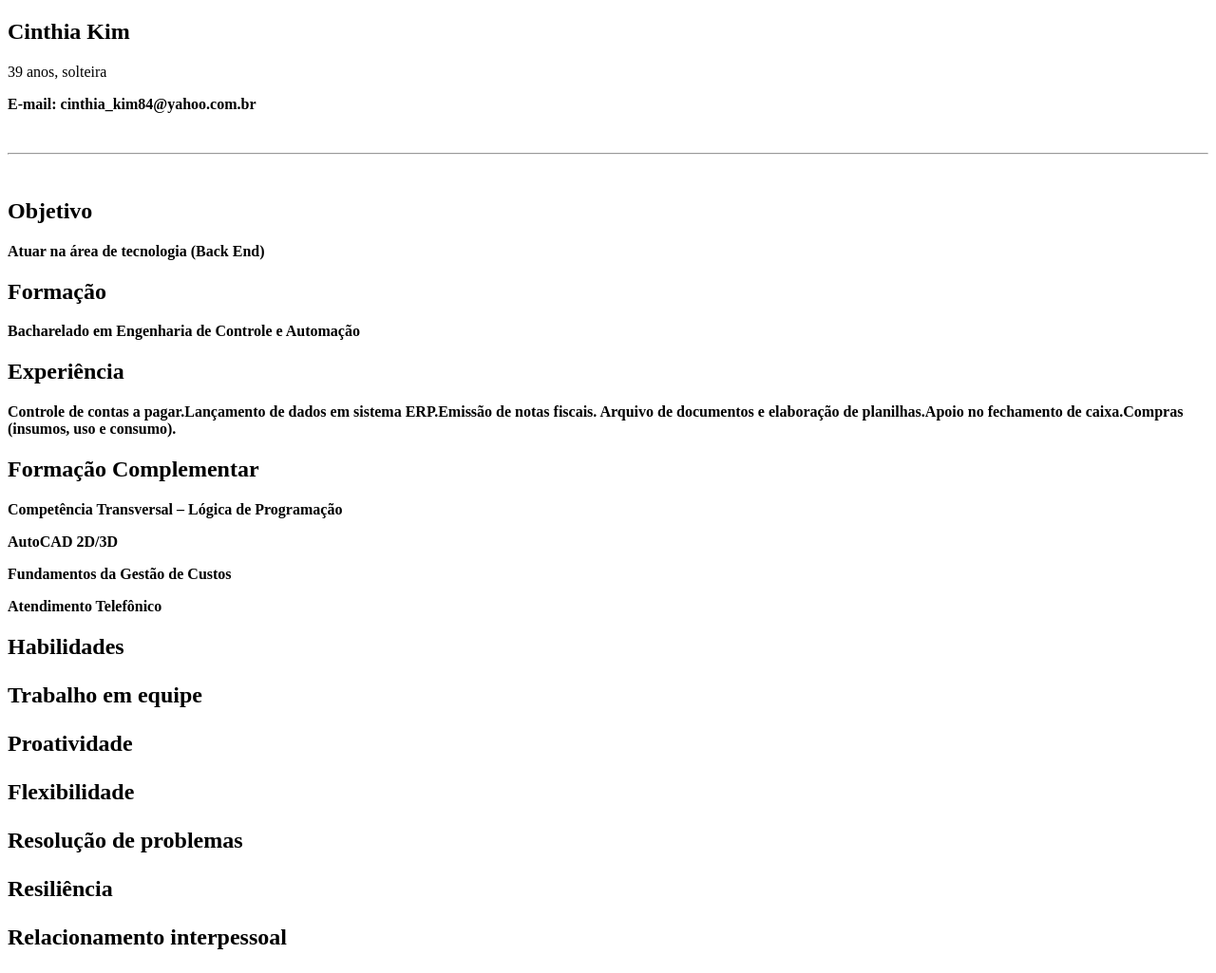
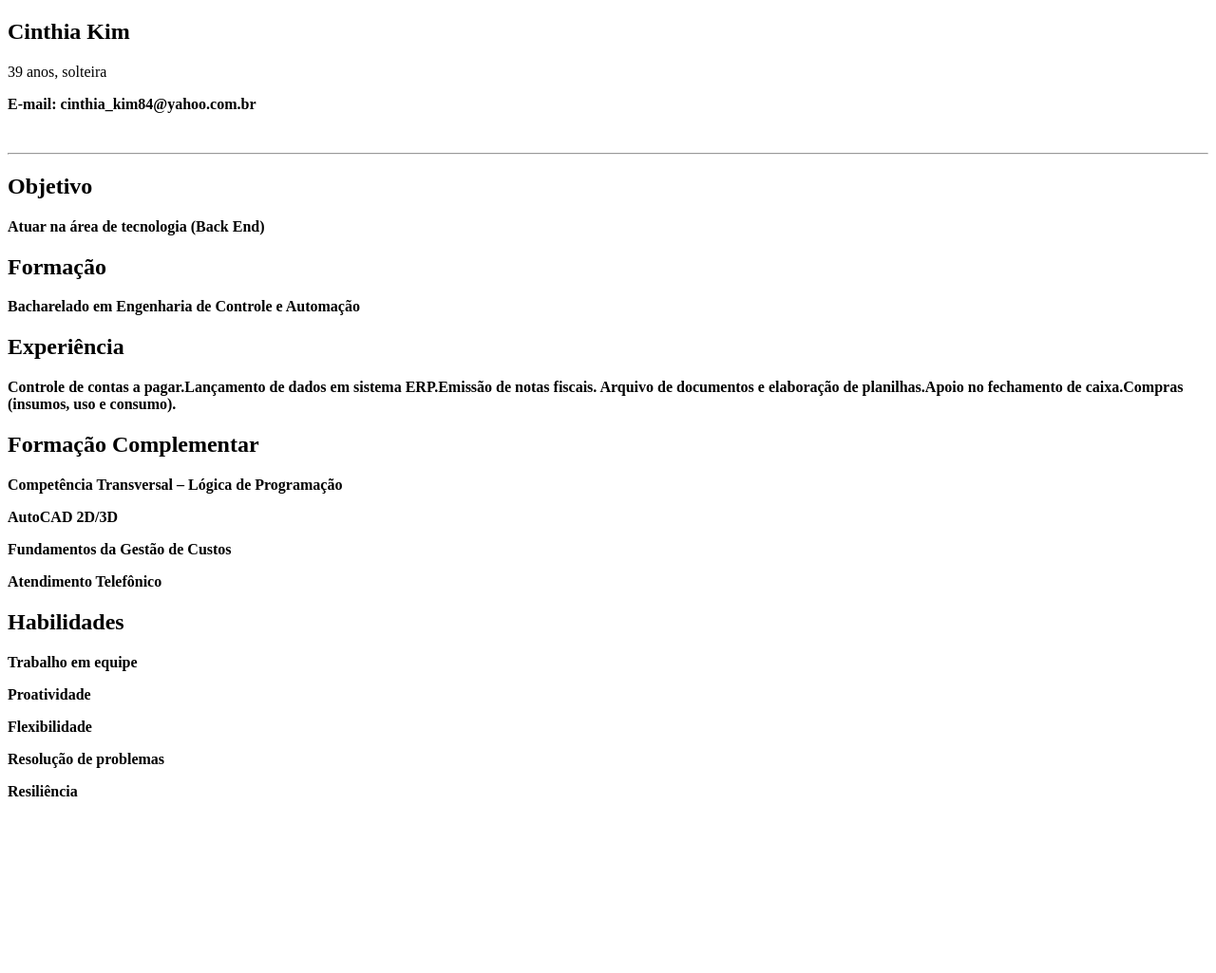
Before and after one commit to CinthiaKim/curriculo, a plain HTML site: page index.html in a window 1280 px wide. Shown: the whole page at 95% size. After the commit the page ends 859 px from the top, so only its background shows below. Drawn offline with Linux system fonts and the light colour scheme.

Commit message:
Alteração 4

```diff
--- a/index.html
+++ b/index.html
@@ -10,7 +10,6 @@
     <p><b>E-mail: <b>cinthia_kim84@yahoo.com.br</p>
     <br>
     <hr>
-    <br>
     <h2>Objetivo</h2>
     <p>Atuar na área de tecnologia (Back End)</p>
     <h2>Formação</h2>
@@ -19,16 +18,15 @@
     <p>Controle de contas a pagar.Lançamento de dados em sistema ERP.Emissão de notas fiscais.
     Arquivo de documentos e elaboração de planilhas.Apoio no fechamento de caixa.Compras (insumos, uso e consumo).</p>
     <h2>Formação Complementar</h2>
-    <p>Competência Transversal – Lógica de Programação<p>
-    <p>AutoCAD 2D/3D<p>
-    <p>Fundamentos da Gestão de Custos<p>
-    <p>Atendimento Telefônico<p>
-    <h2>Habilidades<h2>
-    <p>Trabalho em equipe<p>
-    <p>Proatividade<p>
-    <p>Flexibilidade<p>
-    <p>Resolução de problemas<p>
-    <p>Resiliência<p>
-    <p>Relacionamento interpessoal<p>
+    <p>Competência Transversal – Lógica de Programação</p>
+    <p>AutoCAD 2D/3D</p>
+    <p>Fundamentos da Gestão de Custos</p>
+    <p>Atendimento Telefônico</p>
+    <h2>Habilidades</h2>
+    <p>Trabalho em equipe</p>
+    <p>Proatividade</p>
+    <p>Flexibilidade</p>
+    <p>Resolução de problemas</p>
+    <p>Resiliência</p>
 </body>
 </html>
```
